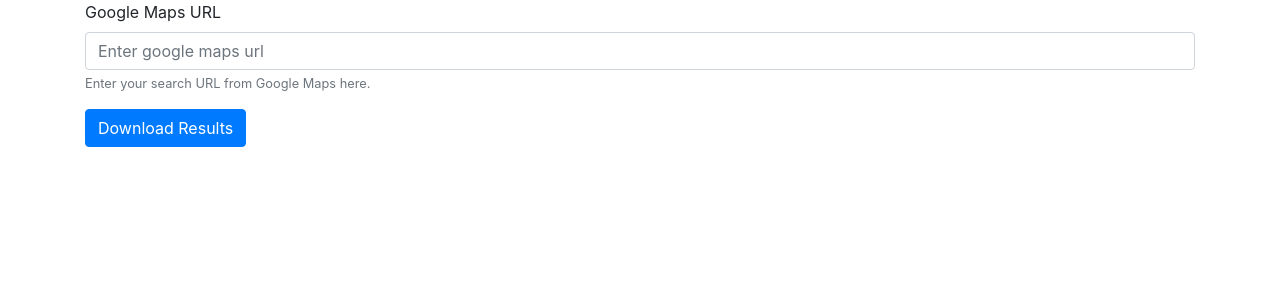
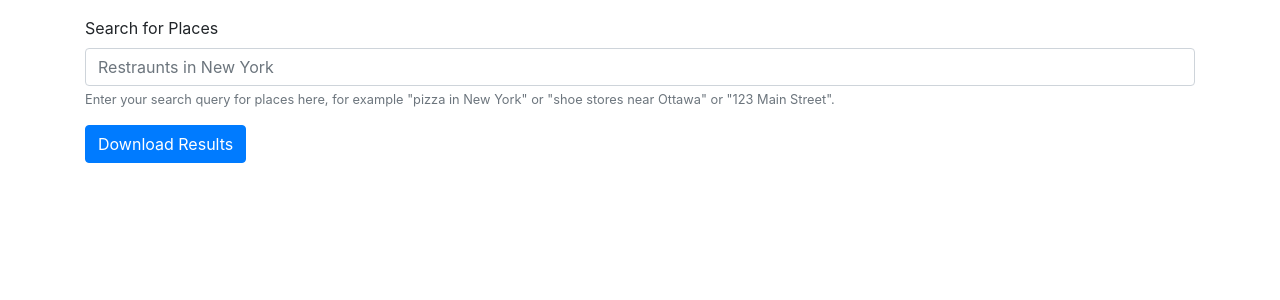
Before and after one commit to Jayant0jha/google-map-url-search, a Flask app: page / in a window 1280 px wide. Shown: the part 56-356 px from the top of the page. Run offline with Flask 2, Linux system fonts and the light colour scheme; some libraries are stand-ins or nearby versions.

Commit message:
fix(API): Replace with textsearch api

```diff
--- a/flask-app/main.py
+++ b/flask-app/main.py
@@ -1,9 +1,10 @@
+import re
 from flask import Flask, redirect, url_for, render_template, request, Response
 import pandas as pd, numpy as np
 import requests
 import json
 import time
-
+import environment
 
 # https://www.google.com/maps/search/restaurants+near+me/@28.3820803,79.4218832,16z/data=!3m1!4b1
 all_types = ['accounting','airport','amusement_park','aquarium','art_gallery','atm','bakery','bank','bar','beauty_salon','bicycle_store',
@@ -16,15 +17,15 @@ all_types = ['accounting','airport','amusement_park','aquarium','art_gallery','a
 			'restaurant','roofing_contractor','rv_park','school','secondary_school','shoe_store','shopping_mall','spa','stadium','storage','store','subway_station',
 			'supermarket','synagogue','taxi_stand','tourist_attraction','train_station','transit_station','travel_agency','university','veterinary_care','zoo']
 
+api_key = environment.api_key
 
-
-def place_api_call(location,types,radius='2000'):
-	_types = types
+def place_api_call(query,radius='2000'):
+	# _types = types
 
 	final_data = []
 
-	url = "https://maps.googleapis.com/maps/api/place/nearbysearch/json?location=%s&radius=%s&types=%s&key=<API_KEY>" % (location,radius,_types)
-
+	# url = "https://maps.googleapis.com/maps/api/place/nearbysearch/json?location=%s&radius=%s&types=%s&key=AIzaSyAQa-eBVTNTVRal6MszUesc9mQHVD9BasA" % (location,radius,_types)
+	url = "https://maps.googleapis.com/maps/api/place/textsearch/json?query=%s&key=%s" % (query, api_key)
 	payload={}
 	headers = {}
 
@@ -33,33 +34,55 @@ def place_api_call(location,types,radius='2000'):
 		response = requests.request("POST", url, headers=headers, data=payload)
 
 		response = json.loads(response.text)
-		print(response)
-		results = response['results']
-		for result in results:
-			print(result)
-			name = result['name']
-			place_id = result ['place_id']
-			lat = result['geometry']['location']['lat']
-			lng = result['geometry']['location']['lng']
-			rating = result.get('rating',0)
-			types = result['types']
-			vicinity = result['vicinity']
-			data = [name, place_id, lat, lng, rating, types, vicinity]
-			final_data.append(data)
-		#time.sleep(5)
-		if 'next_page_token' not in response:
-			break
+		print('status', response['status'])
+		if response['status'] == 'OK':
+			print('length',len(response['results']))
+			results = response['results']
+			for result in results:
+				# print(result)
+				name = result['name'] if 'name' in result else ''
+				address = result['formatted_address'] if 'formatted_address' in result else ''
+				phone_number = result['formatted_phone_number'] if 'formatted_phone_number' in result else ''
+				intl_number = result['international_phone_number'] if 'international_phone_number' in result else ''
+				business_status = result['business_status'] if 'business_status' in result else ''
+				# place_id = result ['place_id']
+				lat = result['geometry']['location']['lat']
+				lng = result['geometry']['location']['lng']
+				rating = result.get('rating',0)
+				types = result['types'] if 'types' in result else ''
+				vicinity = result['vicinity'] if 'vicinity' in result else ''
+
+				place_detail_url = 'https://maps.googleapis.com/maps/api/place/details/json?fields=formatted_phone_number,international_phone_number&place_id=%s&key=%s' % (result['place_id'], api_key)
+				print('place detail url\n', url)
+				place_detail_res = requests.request("POST", place_detail_url, headers=headers, data=payload)
+
+				place_detail_res = json.loads(place_detail_res.text)
+				print('status', place_detail_res['status'])
+				if place_detail_res['status'] == 'OK':
+					place_detail_results = place_detail_res['result']
+					print('place detail result\n', place_detail_results)
+					phone_number = place_detail_results['formatted_phone_number'] if 'formatted_phone_number' in place_detail_results else ''
+					intl_number = place_detail_results['international_phone_number'] if 'international_phone_number' in place_detail_results else ''
+					print('ph no.\n', phone_number)
+
+				data = [name, phone_number, intl_number, address, business_status, lat, lng, rating, types, vicinity]
+				final_data.append(data)
+			#time.sleep(5)
+			print('next page token present\n' if 'next_page_token' in response else 'not present next page token\n')
+			if 'next_page_token' not in response:
+				break
+			else:
+				next_page_token = response['next_page_token']
+				time.sleep(2)
+			next_page_token = '&pagetoken=%s' % str(next_page_token)
+			print(query,radius,types,next_page_token)
+			url = "https://maps.googleapis.com/maps/api/place/textsearch/json?query=%s&key=%s%s" % (query, api_key, next_page_token)
 		else:
-			next_page_token = response['next_page_token']
-			time.sleep(2)
-		next_page_token = '&pagetoken=%s' % str(next_page_token)
-		print(location,radius,types,next_page_token)
-		url = "https://maps.googleapis.com/maps/api/place/nearbysearch/json?location=%s&radius=%s&types=%s&key=<API+KEY>%s" % (location,radius,_types,next_page_token)
-
-	labels = ['Place Name','Place ID', 'Latitude', 'Longitude', 'rating','Types', 'Vicinity']
+			return None, response['error_message']
+	labels = ['Place Name', 'Local Phone No.', 'Internation Phone No.', 'Address', 'Status', 'Latitude', 'Longitude', 'rating','Types', 'Vicinity']
 
 	export_dataframe_1_medium = pd.DataFrame.from_records(final_data, columns=labels)
-	return export_dataframe_1_medium.to_csv()
+	return export_dataframe_1_medium.to_csv(), None
 	# with open("near_by_me.csv") as fp:
 	# 	csv = fp.read()
 	# return csv
@@ -73,24 +96,26 @@ app = Flask(__name__)
 @app.route("/", methods=["POST", "GET"])
 def runScript():
 	if request.method == "POST":
-		url = request.form["url"]
-		print("url: ",url)
-		url_parts =  url.split('/@')
-		lat_long = url_parts[1].split(',')
-		location = "%s,%s" % (str(lat_long[0]),str(lat_long[1]))
-		types = []
-		for type in all_types:
-			if type in url and type not in types:
-				types.append(type)
-		query_type = ",".join(types)
-		csv = place_api_call(location,query_type)
+		query = request.form["searchText"]
+		print("query: ",query)
+		# url_parts =  url.split('/@')
+		# lat_long = url_parts[1].split(',')
+		# location = "%s,%s" % (str(lat_long[0]),str(lat_long[1]))
+		# types = []
+		# for type in all_types:
+		# 	if type in url and type not in types:
+		# 		types.append(type)
+		# query_type = ",".join(types)
+		csv, error = place_api_call(query)
 		# return redirect(url_for("download", data=url))
-
-		return Response(
-        csv,
-        mimetype="text/csv",
-        headers={"Content-disposition":
-                 "attachment; filename=nearby_places.csv"})
+		if csv:
+			return Response(
+			csv,
+			mimetype="text/csv",
+			headers={"Content-disposition":
+					"attachment; filename=nearby_places.csv"})
+		elif error:
+			return render_template("form.html", error=error)
 	else:
 		return render_template("form.html")
 
--- a/flask-app/templates/form.html
+++ b/flask-app/templates/form.html
@@ -1,5 +1,5 @@
 {% extends "base.html" %}
-{% block title %}Login Page{% endblock %}
+{% block title %}Search Places{% endblock %}
 
 {% block content %}
 <!-- <form action="#" method="post">
@@ -8,13 +8,16 @@
 	<p><input type="submit" value="Submit"/></p>
 </form> -->
 <div class="container">
-    <form action="#" method="post">
-        <div class="form-group">
-          <label for="url">Google Maps URL</label>
-          <input type="text" class="form-control" id="url" aria-describedby="err" placeholder="Enter google maps url" name="url">
-          <small id="err" class="form-text text-muted">Enter your search URL from Google Maps here.</small>
+    <form action="/" method="post">
+        <div style="margin-top: 16px;" class="form-group">
+          <label for="searchText">Search for Places</label>
+          <input type="text" class="form-control" id="searchText" aria-describedby="err" placeholder="Restraunts in New York" name="searchText">
+          <small id="err" class="form-text text-muted">Enter your search query for places here, for example "pizza in New York" or "shoe stores near Ottawa" or "123 Main Street". </small>
         </div>
         <button type="submit" class="btn btn-primary">Download Results</button>
     </form>
+    {% if error %}
+      <div style="margin-top: 16px; color: red; font-weight: 500;">{{ error }}</div>
+    {% endif %}
 </div>
 {% endblock %}
```
Also changed, not shown: 1 other file.
